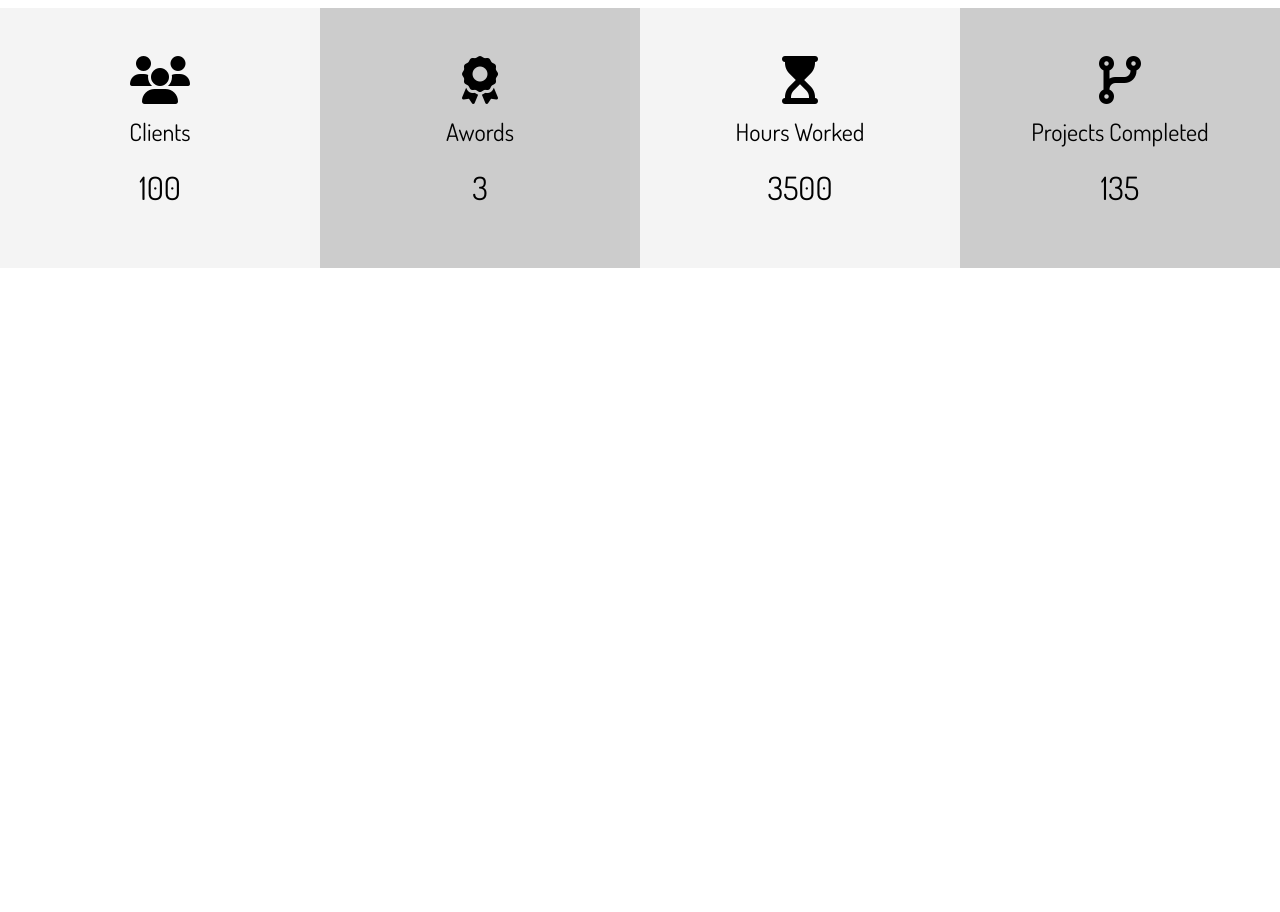
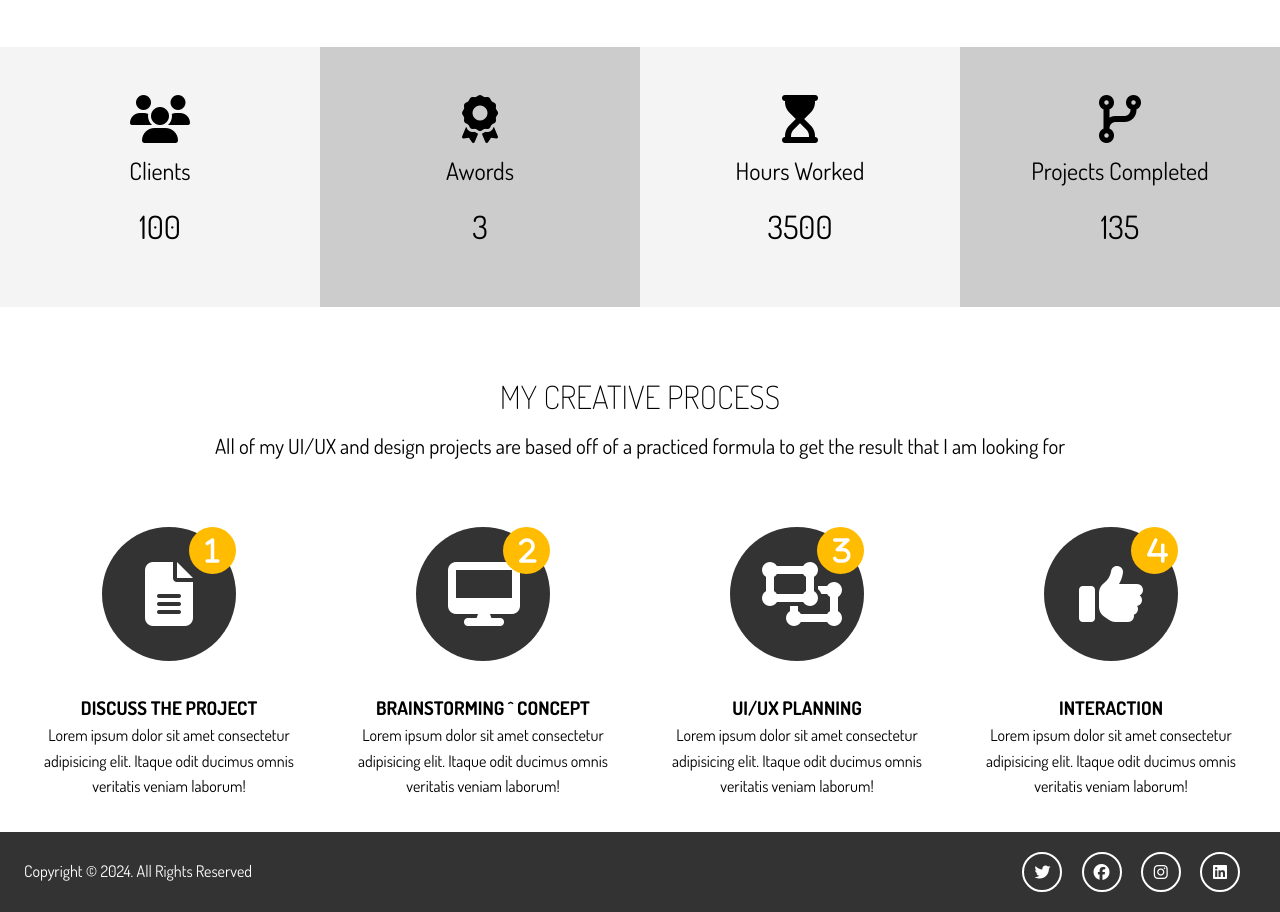
Before and after one commit to Adela-Ciucu/Portfolio-Website, a plain HTML site: page dist/index.html in a window 1280 px wide. Shown: the part 1204-2116 px from the top of the page. Before the commit the page ends 1504 px from the top, so only its background shows below. Drawn offline with Linux system fonts and the light colour scheme.

Commit message:
Add files via upload
Adding process section and footer.

```diff
--- a/dist/css/main.css
+++ b/dist/css/main.css
@@ -58,6 +58,21 @@ input[class^="btn-"]:hover {
 
 .my-4 {
   margin: 4rem 0; }
+
+.section-title {
+  font-size: 2rem;
+  display: block;
+  padding-bottom: 0.5rem;
+  text-align: center;
+  font-weight: 100;
+  text-transform: uppercase; }
+
+.bottom-line {
+  height: 2px;
+  width: 3rem;
+  background: #ffbc00;
+  display: block;
+  margin: 0 auto 1rem auto; }
 
 * {
   margin: 0;
@@ -142,3 +157,62 @@ img {
       background-color: #f4f4f4; }
     #home-b .stats div:nth-child(even) {
       background-color: #ccc; }
+
+#home-c .process {
+  display: grid;
+  grid-template-columns: repeat(4, 1fr);
+  text-align: center;
+  grid-gap: 1.5rem; }
+  #home-c .process-step {
+    position: absolute;
+    top: 0;
+    right: 0;
+    font-size: 28px;
+    background-color: #ffbc00;
+    color: #fff;
+    border-radius: 50%;
+    height: 15px;
+    width: 15px;
+    line-height: 15px;
+    padding: 1rem;
+    transition: all 1s; }
+  #home-c .process-icon {
+    border-radius: 50%;
+    background: #333;
+    color: #fff;
+    padding: 2rem;
+    width: 70px;
+    height: 70px;
+    line-height: 70px;
+    text-align: center;
+    position: relative;
+    transition: all 1s; }
+    #home-c .process-icon:hover {
+      background-color: #ffbc00;
+      width: 90px;
+      height: 90px;
+      line-height: 90px; }
+      #home-c .process-icon:hover .process-step {
+        background-color: #333;
+        color: #fff; }
+
+#main-footer {
+  background: #333;
+  color: #fff;
+  height: 5rem; }
+  #main-footer .footer-content {
+    display: flex;
+    justify-content: space-between;
+    height: 5rem;
+    align-items: center; }
+    #main-footer .footer-content .social .fab {
+      margin-right: 1rem;
+      border: 2px solid #fff;
+      border-radius: 50%;
+      height: 20px;
+      width: 20px;
+      line-height: 20px;
+      text-align: center;
+      padding: 0.5rem; }
+      #main-footer .footer-content .social .fab:hover {
+        background-color: #ffbc00; }
--- a/dist/index.html
+++ b/dist/index.html
@@ -112,6 +112,57 @@
       </div>
     </section>
 
+    <section id="home-c" class="text-center py-2">
+      <div class="container">
+        <h2 class="section-title">My Creative Process</h2>
+        <p class="lead">
+          All of my UI/UX and design projects are based off of a practiced formula to get the result that I am looking for
+        </p>
+        <div class="process">
+          <div>
+            <i class="fa-solid fa-file-lines fa-4x process-icon my-2"><div class="process-step">1</div>
+            </i>
+            <div class="clr"></div>
+            <h3>Discuss The Project</h3>
+            <p>Lorem ipsum dolor sit amet consectetur adipisicing elit. Itaque odit ducimus omnis veritatis veniam laborum!</p>
+          </div>
+          <div>
+            <i class="fa-solid fa-desktop fa-4x process-icon my-2"><div class="process-step">2</div>
+            </i>
+            <div class="clr"></div>
+            <h3>Brainstorming ^ Concept</h3>
+            <p>Lorem ipsum dolor sit amet consectetur adipisicing elit. Itaque odit ducimus omnis veritatis veniam laborum!</p>
+          </div>
+          <div>
+            <i class="fa-solid fa-object-ungroup fa-4x process-icon my-2"><div class="process-step">3</div>
+            </i>
+            <div class="clr"></div>
+            <h3>UI/UX Planning</h3>
+            <p>Lorem ipsum dolor sit amet consectetur adipisicing elit. Itaque odit ducimus omnis veritatis veniam laborum!</p>
+          </div>
+          <div>
+            <i class="fa-solid fa-thumbs-up fa-4x process-icon my-2"><div class="process-step">4</div>
+            </i>
+            <div class="clr"></div>
+            <h3>Interaction</h3>
+            <p>Lorem ipsum dolor sit amet consectetur adipisicing elit. Itaque odit ducimus omnis veritatis veniam laborum!</p>
+          </div>
+        </div>
+      </div>
+    </section>
+
+    <footer id="main-footer">
+      <div class="footer-content container">
+        <p>Copyright &copy; 2024. All Rights Reserved</p>
+        <div class="social">
+          <i class="fab fa-twitter"></i>
+          <i class="fab fa-facebook"></i>
+          <i class="fab fa-instagram"></i>
+          <i class="fab fa-linkedin"></i>
+        </div>
+      </div>
+    </footer>
+
     <script src="./js/typewriter.js"></script>
   </body>
 </html>
```
